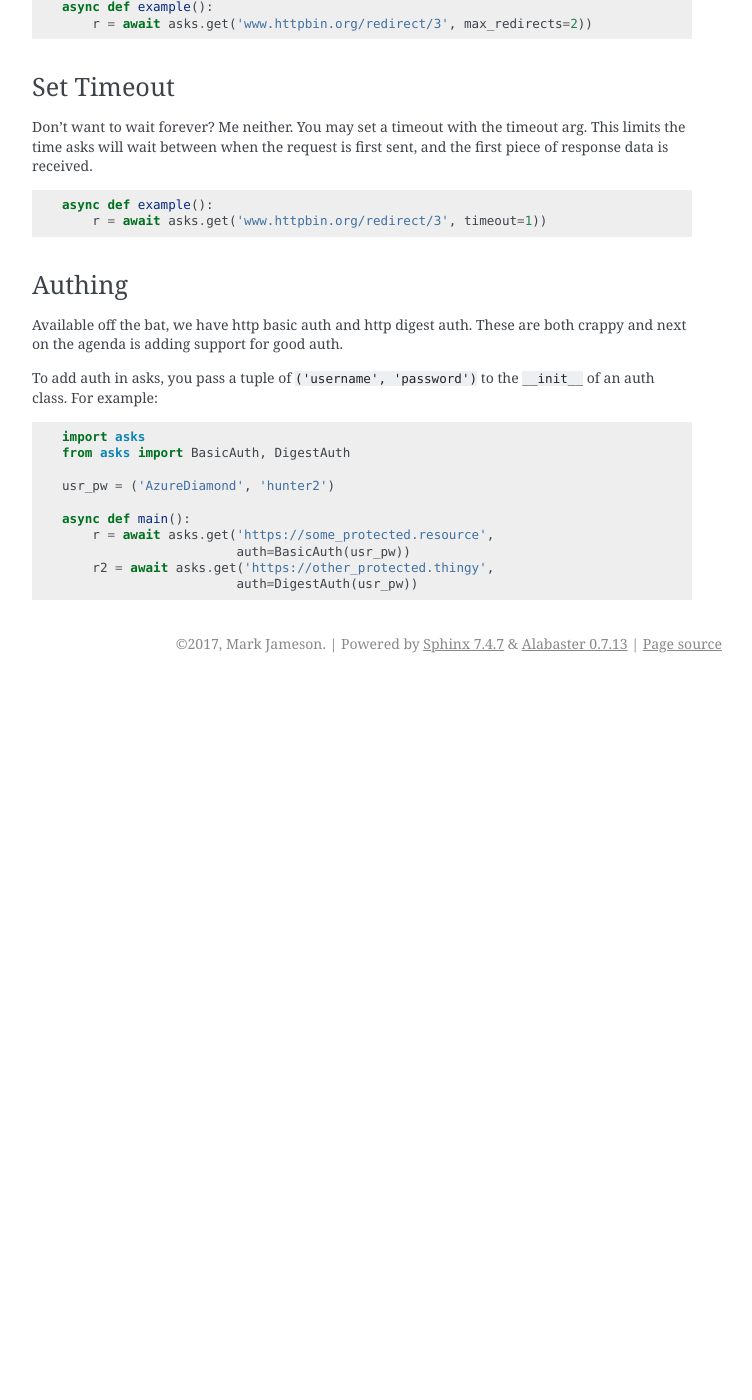
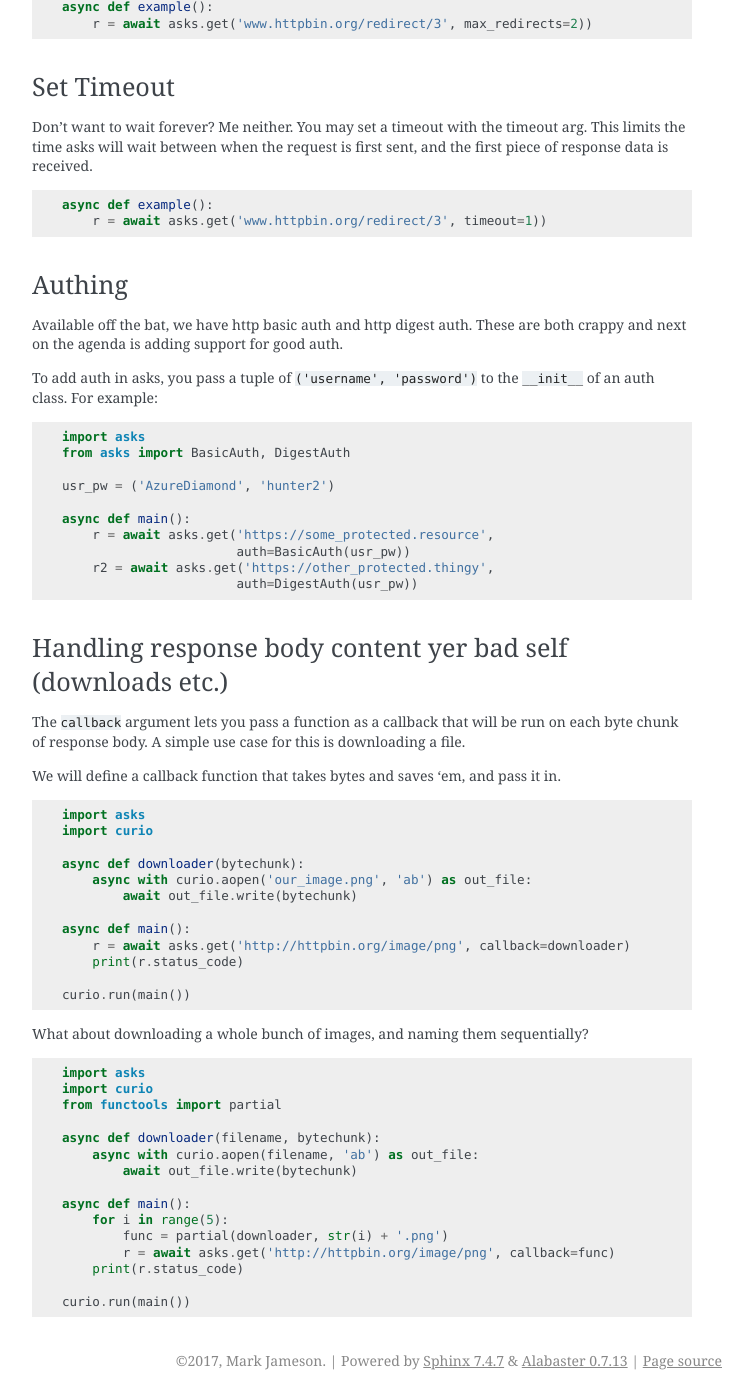
Before and after one commit to theelous3/asks, a Sphinx documentation site: the page built from docs/source/overview-of-funcs-and-args.rst, in a window 1280 px wide and 1400 px high, scrolled down 2220 px. Shown: the whole window, without its empty margins (388-1140 px from the left). Built offline with Sphinx 7.4.7, drawn with Linux system fonts in a browser that asks for light colours; before the commit the page ends 2903 px from its top, so only the background shows below that; some of the changed text lies outside the part shown.

Commit message:
polished callbacks, updated their docs

```diff
--- a/docs/source/overview-of-funcs-and-args.rst
+++ b/docs/source/overview-of-funcs-and-args.rst
@@ -139,3 +139,41 @@ To add auth in asks, you pass a tuple of ``('username', 'password')`` to the ``_
                            auth=BasicAuth(usr_pw))
         r2 = await asks.get('https://other_protected.thingy',
                            auth=DigestAuth(usr_pw))
+
+Handling response body content yer bad self (downloads etc.)
+____________________________________________________________
+
+The ``callback`` argument lets you pass a function as a callback that will be run on each byte chunk of response body. A simple use case for this is downloading a file.
+
+We will define a callback function that takes bytes and saves 'em, and pass it in. ::
+
+    import asks
+    import curio
+
+    async def downloader(bytechunk):
+        async with curio.aopen('our_image.png', 'ab') as out_file:
+            await out_file.write(bytechunk)
+
+    async def main():
+        r = await asks.get('http://httpbin.org/image/png', callback=downloader)
+        print(r.status_code)
+
+    curio.run(main())
+
+What about downloading a whole bunch of images, and naming them sequentially? ::
+
+    import asks
+    import curio
+    from functools import partial
+
+    async def downloader(filename, bytechunk):
+        async with curio.aopen(filename, 'ab') as out_file:
+            await out_file.write(bytechunk)
+
+    async def main():
+        for i in range(5):
+            func = partial(downloader, str(i) + '.png')
+            r = await asks.get('http://httpbin.org/image/png', callback=func)
+        print(r.status_code)
+
+    curio.run(main())
```
Also changed, not shown: 9 other files.
